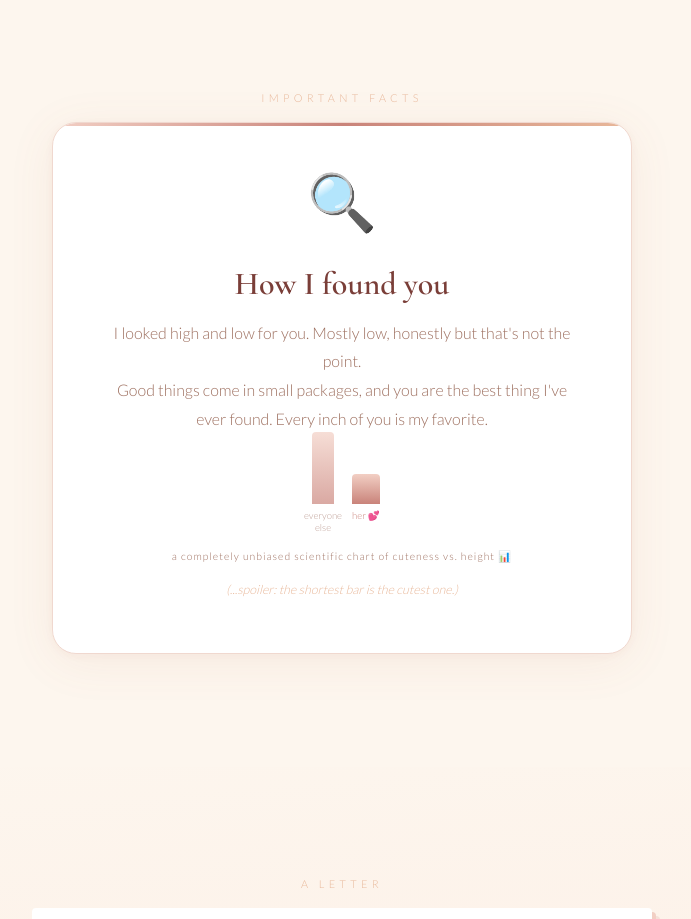
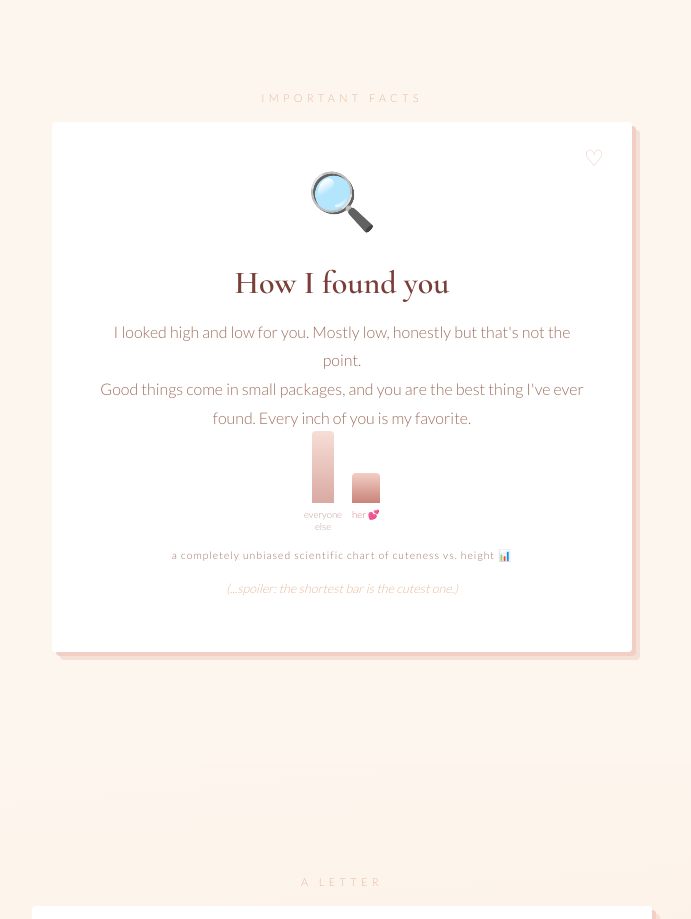
Before and after one commit to thesupermanrohit-sketch/Ifoundyou, a plain HTML site: page index.html in a window 1280 px wide. Shown: the part 1440-2359 px from the top of the page, without its empty margins (298-989 px from the left). Drawn offline with nearby package versions, Linux system fonts and the light colour scheme.

Commit message:
Add files via upload

```diff
--- a/style.css
+++ b/style.css
@@ -236,21 +236,23 @@ section {
 .joke-card {
   display: inline-block;
   background: white;
-  border: 1px solid #f0d8cf;
-  border-radius: 24px;
+  border-radius: 4px;
   padding: 52px 48px;
   max-width: 580px;
-  box-shadow: 0 8px 48px rgba(180, 100, 80, 0.08), 0 2px 12px rgba(180,100,80,0.05);
+  box-shadow: 4px 4px 0 var(--blush), 8px 8px 0 #f5e0d8;
   position: relative;
   overflow: hidden;
 }
 
 .joke-card::before {
-  content: '';
+  content: '♡';
   position: absolute;
-  top: 0; left: 0; right: 0;
-  height: 3px;
-  background: linear-gradient(90deg, var(--blush), var(--rose), var(--warm));
+  top: 22px; right: 28px;
+  font-size: 1.4rem;
+  color: var(--blush);
+  background: none;
+  height: auto;
+  width: auto;
 }
 
 .joke-card .big-emoji {
```
